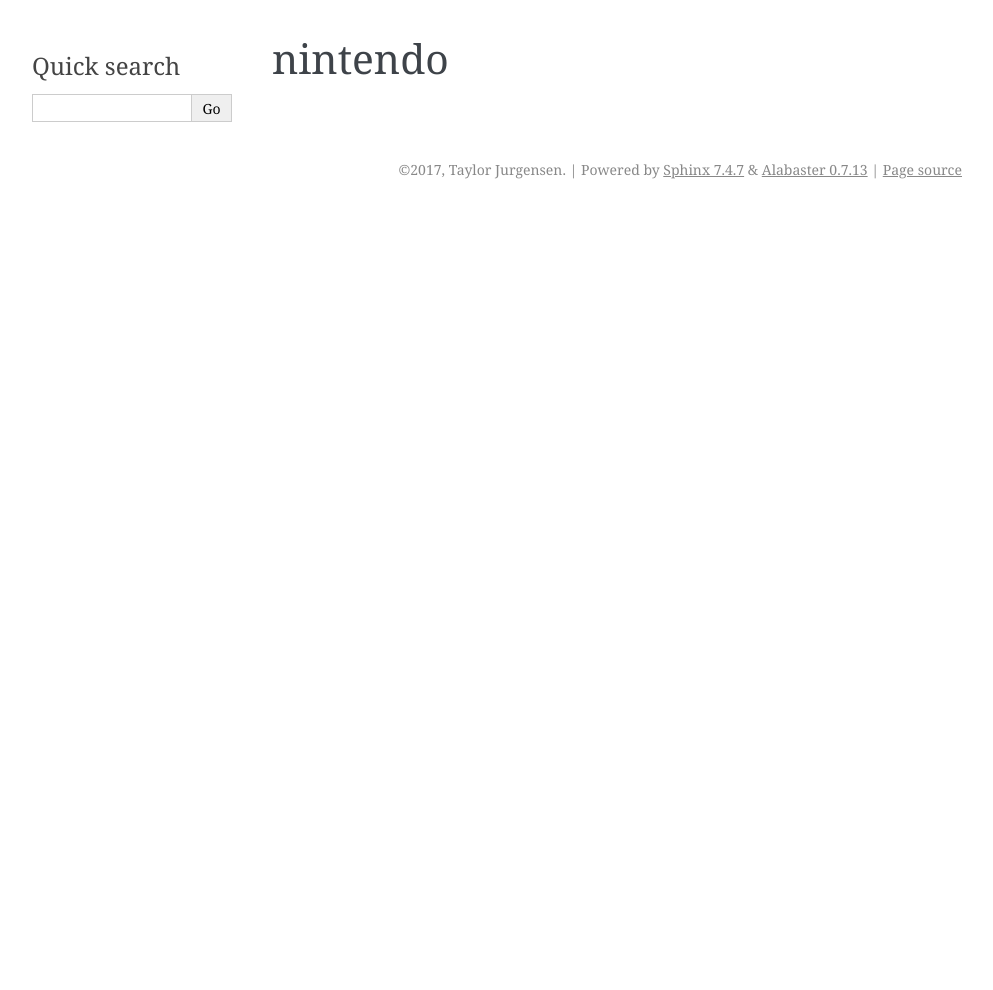
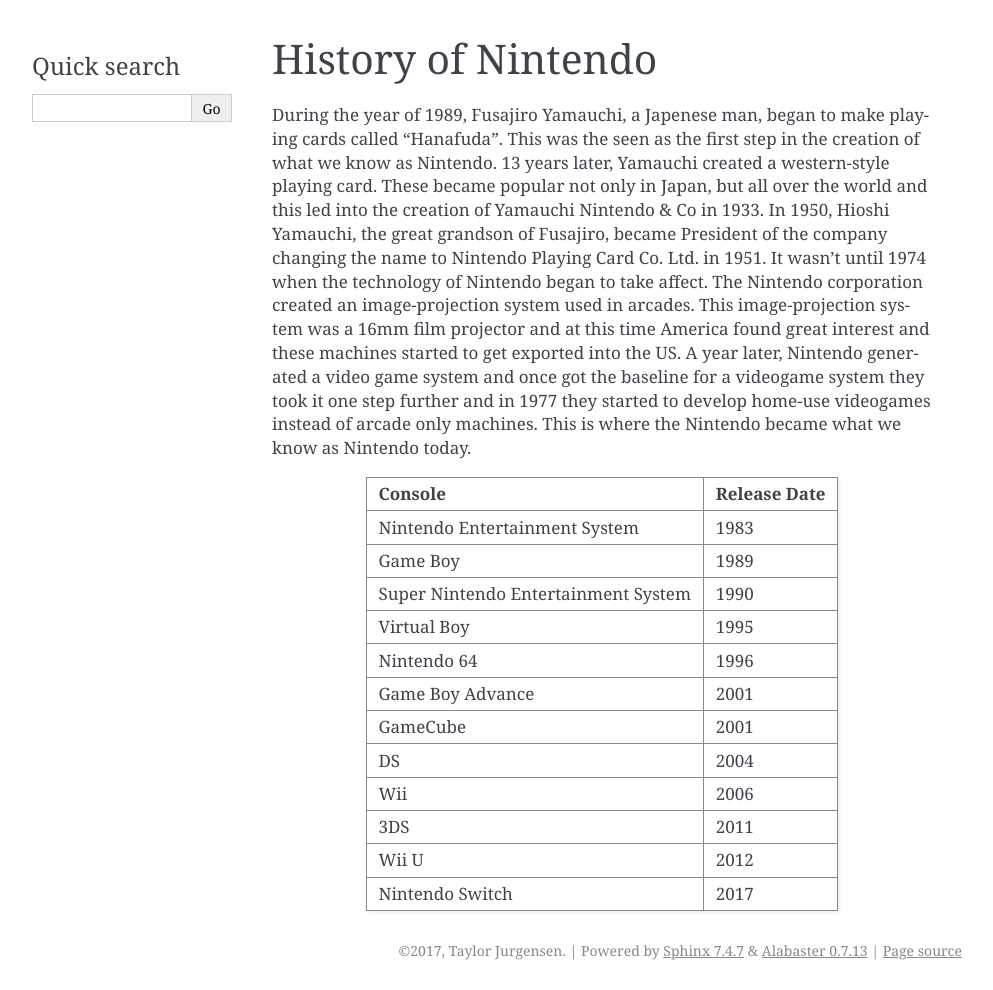
Before and after one commit to Zeniwow/video_games_final, a Sphinx documentation site: the page built from source/nintendo/index.rst, in a window 1280 px wide. Shown: the whole page, without its empty margins (148-1141 px from the left). Built offline with Sphinx 7.4.7, drawn with Linux system fonts in a browser that asks for light colours; before the commit the page ends 900 px from its top, so only the background shows below that.

Commit message:
History of Nintendo as well as a page for the Wii have been created.  I will wrap up typing on the Wii page and continue to Nintendo 3 page.

```diff
--- a/source/nintendo/index.rst
+++ b/source/nintendo/index.rst
@@ -1,2 +1,40 @@
-nintendo
-========
+History of Nintendo
+===================
+
+During the year of 1989, Fusajiro Yamauchi, a Japenese man,
+began to make playing cards called "Hanafuda".  This was the
+seen as the first step in the creation of what we know as
+Nintendo.  13 years later, Yamauchi created a western-style
+playing card.  These became popular not only in Japan, but
+all over the world and this led into the creation of
+Yamauchi Nintendo & Co in 1933.  In 1950, Hioshi Yamauchi,
+the great grandson of Fusajiro, became President of the
+company changing the name to Nintendo Playing Card Co. Ltd.
+in 1951.  It wasn't until 1974 when the technology of
+Nintendo began to take affect.  The Nintendo corporation
+created an image-projection system used in arcades.  This
+image-projection system was a 16mm film projector and at
+this time America found great interest and these machines
+started to get exported into the US.  A year later, Nintendo
+generated a video game system and once got the baseline for
+a videogame system they took it one step further and in 1977
+they started to develop home-use videogames instead of
+arcade only machines.  This is where the Nintendo became
+what we know as Nintendo today.
+
+==================================== ============
+Console                              Release Date
+==================================== ============
+Nintendo Entertainment System        1983
+Game Boy                             1989
+Super Nintendo Entertainment System  1990
+Virtual Boy                          1995
+Nintendo 64                          1996
+Game Boy Advance                     2001
+GameCube                             2001
+DS                                   2004
+Wii                                  2006
+3DS                                  2011
+Wii U                                2012
+Nintendo Switch                      2017
+==================================== ============
```
Also changed, not shown: source/nintendo2/index.rst (+24 -2 lines).
